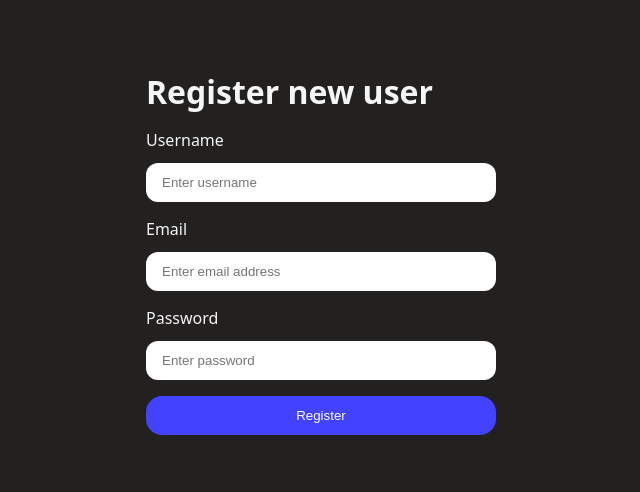
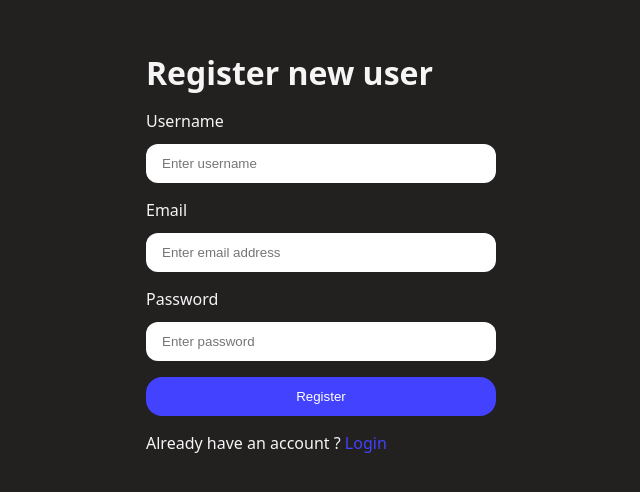
Before and after one commit to sajwansarthak/resume-geni, a React app in the folder frontend/: page /register in a window 1280 px wide. Shown: the part 148-640 px from the top of the page, without its empty margins (319-959 px from the left). Built offline with nearby package versions, Linux system fonts and the light colour scheme; the HTML template or start-up script is replaced by a standard one.

Commit message:
Added navigate functionality so user can switch between login and register page:

```diff
--- a/frontend/src/app.routes.jsx
+++ b/frontend/src/app.routes.jsx
@@ -1,5 +1,5 @@
 import {createBrowserRouter} from "react-router"
-import Login from "./features/authentication/pages/login"
+import Login from "./features/authentication/pages/Login"
 import Register from "./features/authentication/pages/Register"
 
 export const router = createBrowserRouter([
--- a/frontend/src/features/authentication/auth.form.scss
+++ b/frontend/src/features/authentication/auth.form.scss
@@ -38,4 +38,9 @@ main{
             border-radius: 0.75rem;
         }
     }
+    //for the navigation link holder
+    a{
+        color: rgb(66, 66, 255);
+        text-decoration: none;
+    }
 }
--- a/frontend/src/features/authentication/pages/Login.jsx
+++ b/frontend/src/features/authentication/pages/Login.jsx
@@ -1,7 +1,11 @@
 import React from "react";
 import "../auth.form.scss"
+import { useNavigate,Link } from "react-router"
 
 const Login = () =>{
+
+    //using navigate function
+    const navigate = useNavigate()
 
     //stop the reload
     const handleSubmit = (e) =>{
@@ -24,6 +28,7 @@ const Login = () =>{
 
                     <button className="button primary-button">Login</button>
                 </form>
+                <p>Don't have an account ?<Link to={"/register"}> Register</Link></p>
             </div>
         </main>
     )
--- a/frontend/src/features/authentication/pages/Register.jsx
+++ b/frontend/src/features/authentication/pages/Register.jsx
@@ -1,6 +1,9 @@
 import React from "react";
+import { useNavigate,Link } from "react-router"
 
 const Register = () =>{
+
+    const navigate = useNavigate()
 
     const handleSubmit = (e) =>{
         e.preventDefault()
@@ -26,6 +29,7 @@ const Register = () =>{
 
                     <button className="button primary-button">Register</button>
                 </form>
+                <p>Already have an account ?<Link to={"/login"}> Login</Link></p>
             </div>
         </main>
     )
```
